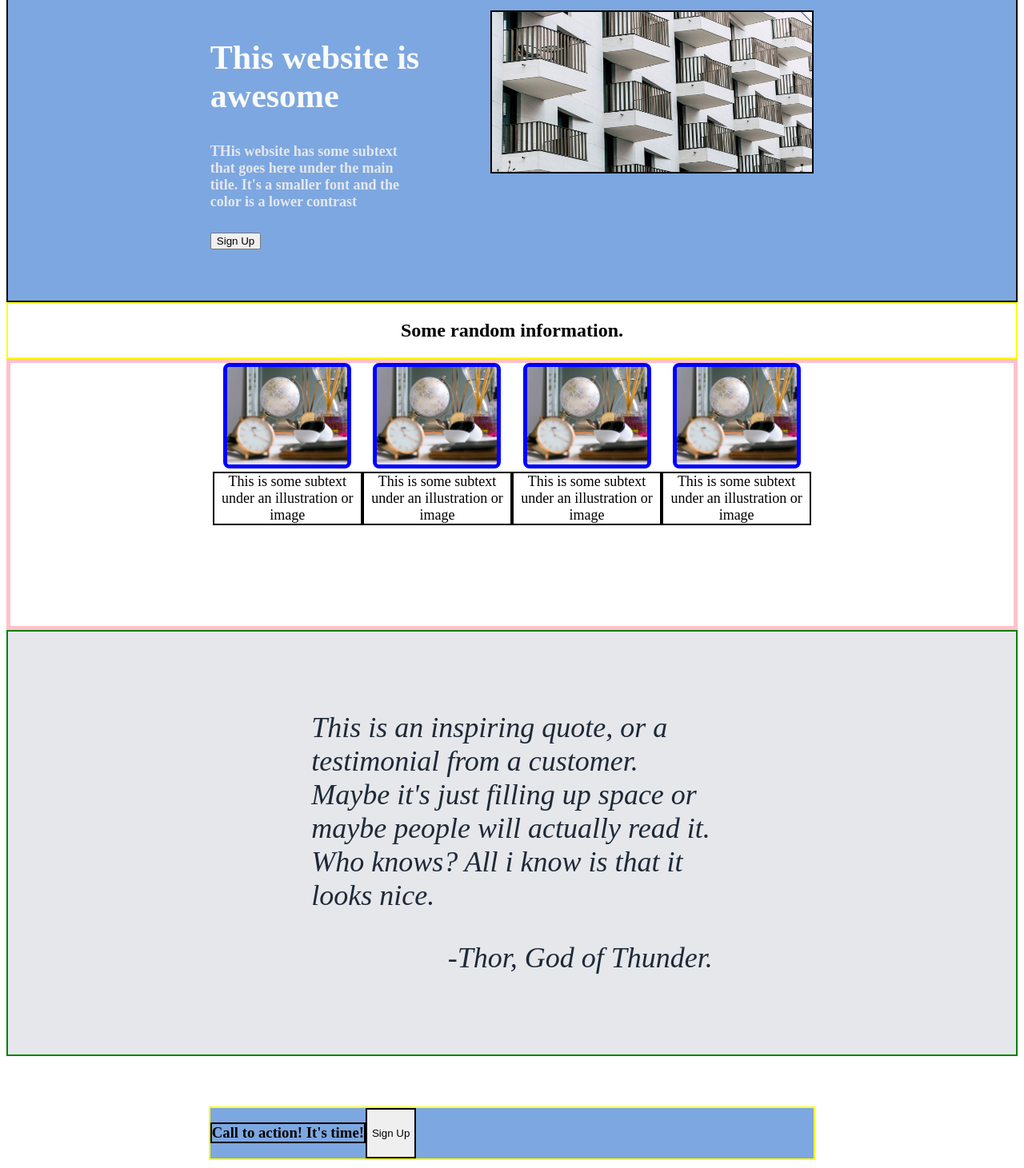
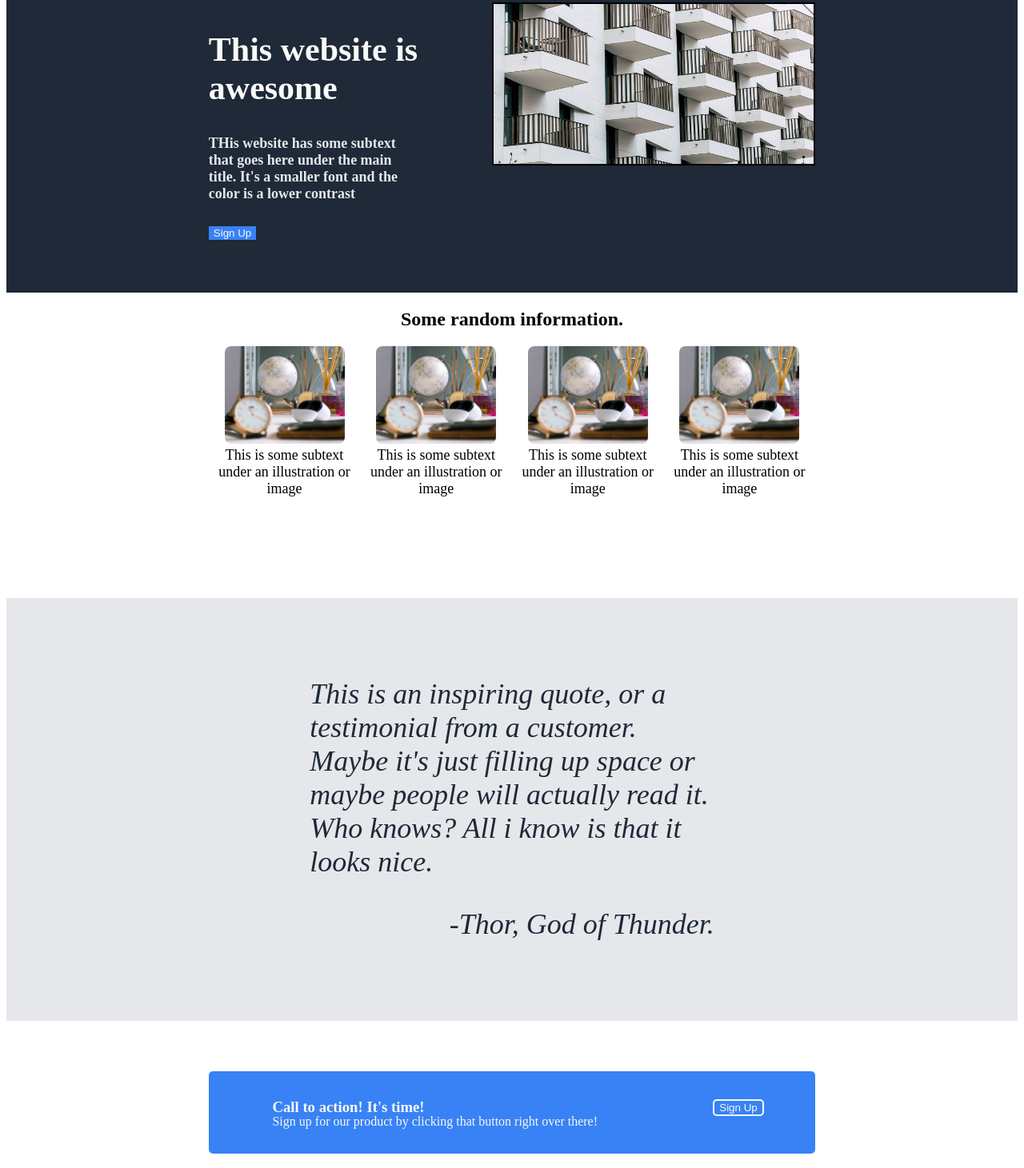
Before and after one commit to Ykesha/landing-page, a plain HTML site: page index.html in a window 1280 px wide. Shown: the part 99-1560 px from the top of the page at 80% size. Drawn offline with Linux system fonts and the light colour scheme.

Commit message:
Updated bottom box and removed borders

```diff
--- a/index.html
+++ b/index.html
@@ -23,7 +23,7 @@
                 <h2>This website is awesome</h2>
                 <p class="topp">THis website has some subtext that goes here under the main title. It's a smaller font and the color is a lower contrast
                 </p>
-                <button>Sign Up</button>
+                <button class="topbut">Sign Up</button>
 
             </div>
         </div>
@@ -50,9 +50,11 @@
     </div>
 
     <div class="bottom">
-
-            <h3 class="botxt">Call to action! It's time!</h3>
-            <button class="botton">Sign Up</button>
+        <div class="botxt">
+            <h3>Call to action! It's time!</h3>
+            <p class="action">Sign up for our product by clicking that button right over there!</p>
+        </div>
+        <button class="botton">Sign Up</button>
 
 
     </div>
--- a/styles.css
+++ b/styles.css
@@ -1,7 +1,7 @@
 .head {
-    border: solid 2px;
+
     display: flex;
-    background-color: #7da7e0;
+    background-color: #1f2937;
     justify-content: space-between;
         }
 
@@ -9,10 +9,22 @@
     display: flex;
     padding-right: 15%;
 
-    border: solid 2px;
+
 
 
 }
+
+.topbut {
+    background-color: #3882f6;
+    color: #f9f9f8;
+    border: none;
+}
+
+.topbut:focus {
+    border: none;
+    outline: none;
+}
+
 
 
 
@@ -36,14 +48,14 @@
 .img2 {
     width: 150px;
     height: auto;
-    border: solid blue 5px;
+
     border-radius: 8px;
 
 }
 
 figcaption {
     font-size: 18px;
-    border: solid 2px;
+
 
 
 }
@@ -55,20 +67,20 @@ figcaption {
       font-size: 24px;
       color: #e5e7eb;
       padding-left: 20%;
-      border: solid red 2px;
+
       font-weight: bolder;
 
 
 }
 
 .top {
-    border: solid 2px;
+
     display: flex;
     padding-top: 5%;
     padding-bottom: 5%;
     padding-left: 20%;
     padding-right: 20%;
-    background-color: #7da7e0;
+    background-color: #1f2937;
     justify-content: center;
 
 }
@@ -93,7 +105,7 @@ figcaption {
 
 
 .info {
-    border: solid yellow 2px;
+
     display: flex;
     flex-direction: column;
     align-items: center;
@@ -104,7 +116,7 @@ figcaption {
 .infoimgs {
     display: flex;
     flex-direction: row;
-    border: solid pink 5px;
+
     justify-content: space-around;
     padding-left: 20%;
     padding-right: 20%;
@@ -116,7 +128,7 @@ figcaption {
     background-color: #e5e7eb;
 
     padding: 5% 30%;
-    border: solid green 2px;
+
     font-size: 36px;
     font-style: italic;
     color: #1f2937;
@@ -131,17 +143,45 @@ figcaption {
     .bottom {
         display: flex;
         margin: 5% 20%;
-        border: solid yellow 2px;
-        background-color: #7da7e0;
+        justify-content: space-around;
+        background-color: #3882f6;
+        border-radius: 5px;
+
+
+
     }
 
-.botxt {
+    .botxt {
+        display: flex;
+        flex-direction: column;
+        margin: 2%
 
-border: solid 2px;
-}
 
-.botton {
 
-    border: solid 2px;
 
-}
+        }
+
+    .botton {
+
+        border: solid 2px;
+        height: 50%;
+        margin-top: 35px;
+        background-color: #3882f6;
+        color: #f9f9f8;
+        border-radius: 5px;
+
+
+
+    }
+
+    .action {
+
+        margin-top: -20px;
+        color: #f9f9f8;
+    }
+
+    h3 {
+
+
+        color: #f9f9f8;
+    }
```
